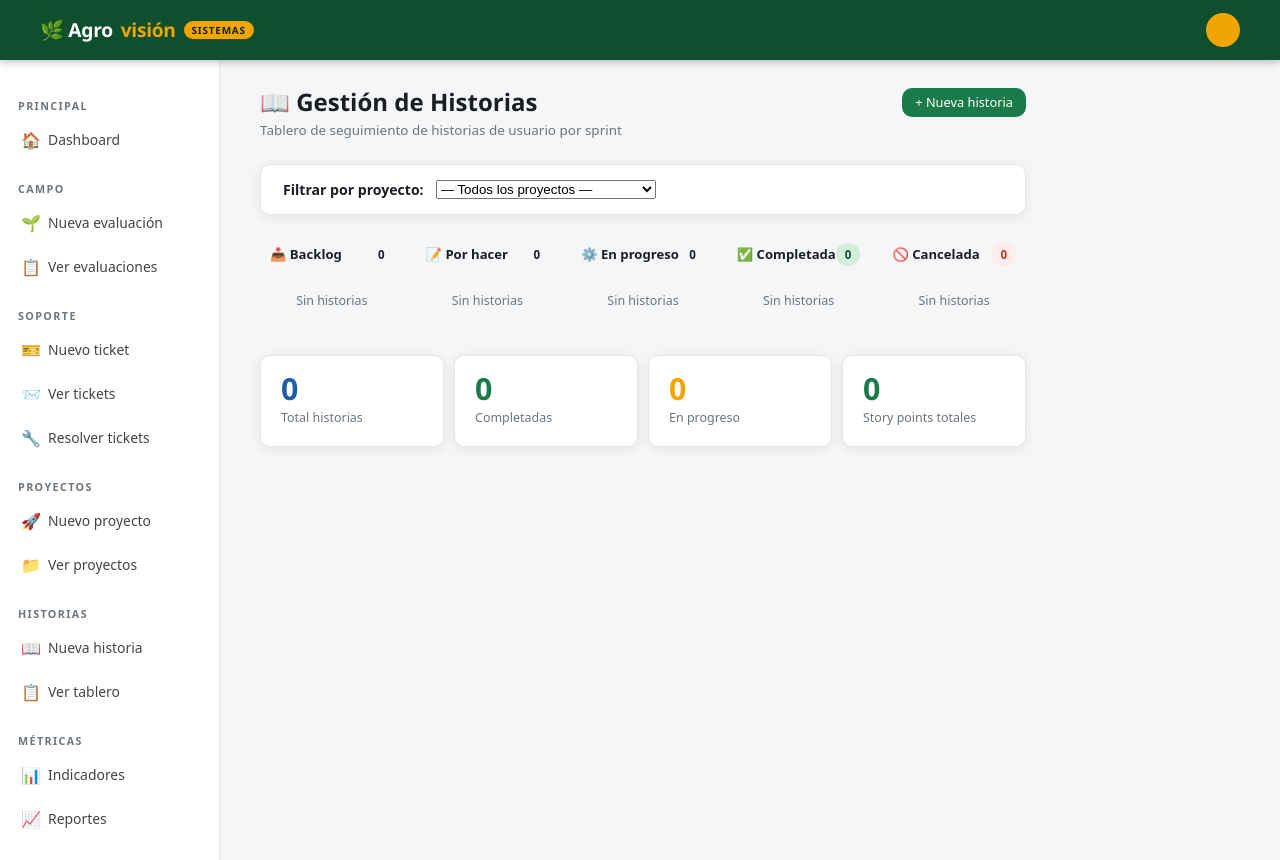
After one commit to Asbieru/Trabajo-DAW-Agrovision, a Flask app: template templates/gestionHistorias.html in a window 1280 px wide. The commit adds this page. Run offline with Flask 3, Linux system fonts and the light colour scheme; the template is opened without the code that fills it, so the values that code supplies are empty.

Commit message:
CU Gestionar Historias

```diff
--- a/main.py
+++ b/main.py
@@ -6,6 +6,9 @@ from flask import Flask, render_template, request, redirect, url_for, session
 from usuarioAD import autenticarUsuario, buscarUsuarioPorCorreo
 from flask import Flask, render_template, request, redirect, url_for, session, Response
 from ticketDB import (Ticket,listarTickets,insertarTicket,obtenerTicket, resolverTicket,resumenTickets,ticketsPorAplicacion,ticketsPorPrioridad)
+from historiasDB import (Historia, listarHistorias, insertarHistoria,
+                         actualizarEstadoHistoria, listarTodosSprints,
+                         listarSprintsPorProyecto, resumenHistoriasPorProyecto)
 from proyectoDB import (Proyecto, listarProyectos, insertarProyecto)
 from indicadoresAD import (resumenKPI, kpiPorAplicacion, kpiPorPrioridad,
                             kpiPorAgente, kpiPorMes, kpiSprintsActivos)
@@ -322,6 +325,55 @@ def exportar_csv():
     )
 
 
+@app.route('/historias')
+def listar_historias():
+    id_proyecto = request.args.get('id_proyecto', type=int)
+    historias   = listarHistorias(id_proyecto)
+    proyectos   = listarProyectos()
+    return render_template('gestionHistorias.html',
+                           historias=historias,
+                           proyectos=proyectos,
+                           id_proyecto_sel=id_proyecto)
+
+
+@app.route('/historia/nueva')
+def form_historia():
+    id_proyecto_pre = request.args.get('id_proyecto', type=int)
+    proyectos       = listarProyectos()
+    sprints         = listarTodosSprints()
+    usuarios        = obtenerUsuarios()
+    return render_template('nuevaHistoria.html',
+                           proyectos=proyectos,
+                           sprints=sprints,
+                           usuarios=usuarios,
+                           id_proyecto_pre=id_proyecto_pre)
+
+
+@app.route('/historia/guardar', methods=['POST'])
+def guardar_historia():
+    try:
+        obj = Historia(
+            id_proyecto  = request.form['id_proyecto'],
+            id_sprint    = request.form.get('id_sprint') or None,
+            id_asignado  = request.form.get('id_asignado') or None,
+            codigo       = request.form['codigo'],
+            titulo       = request.form['titulo'],
+            tipo         = request.form['tipo'],
+            prioridad    = request.form['prioridad'],
+            estado       = request.form['estado'],
+            story_points = request.form.get('story_points') or 0,
+        )
+        insertarHistoria(obj)
+    except Exception as e:
+        print(f'Error al guardar historia: {e}')
+    return redirect(url_for('listar_historias'))
+
+
+@app.route('/historia/<int:id_historia>/estado', methods=['POST'])
+def cambiar_estado_historia(id_historia):
+    nuevo_estado = request.form.get('estado')
+    actualizarEstadoHistoria(id_historia, nuevo_estado)
+    return redirect(request.referrer or url_for('listar_historias'))
 
 # ──────────────────────────────────────────────────────────────
 #  ARRANQUE
--- a/templates/base.html
+++ b/templates/base.html
@@ -77,6 +77,16 @@
             <span class="ico">📁</span> Ver proyectos
         </a>
 
+         <div class="sidebar-section">Historias</div>
+        <a href="{{ url_for('form_historia') }}"
+           class="{{ 'activo' if request.endpoint == 'form_historia' else '' }}">
+            <span class="ico">📖</span> Nueva historia
+        </a>
+        <a href="{{ url_for('listar_historias') }}"
+           class="{{ 'activo' if request.endpoint == 'listar_historias' else '' }}">
+            <span class="ico">📋</span> Ver tablero
+        </a>
+
         <div class="sidebar-section">Métricas</div>
         <a href="{{ url_for('indicadores_soporte') }}"
            class="{{ 'activo' if request.endpoint == 'indicadores_soporte' else '' }}">
--- /dev/null
+++ b/templates/gestionHistorias.html
@@ -0,0 +1,137 @@
+{% extends "base.html" %}
+{% block title %}Gestión de Historias{% endblock %}
+
+{% block content %}
+<div class="page-header">
+    <div>
+        <h1>📖 Gestión de Historias</h1>
+        <p>Tablero de seguimiento de historias de usuario por sprint</p>
+    </div>
+    <a class="btn btn-verde btn-sm" href="{{ url_for('form_historia') }}">+ Nueva historia</a>
+</div>
+
+<!-- FILTRO POR PROYECTO -->
+<div class="card" style="margin-bottom:18px;">
+    <div class="card-body" style="padding:14px 22px;">
+        <form method="GET" action="{{ url_for('listar_historias') }}" style="display:flex;align-items:center;gap:12px;flex-wrap:wrap;">
+            <label style="font-weight:600;font-size:0.88rem;">Filtrar por proyecto:</label>
+            <select name="id_proyecto" onchange="this.form.submit()" style="min-width:220px;">
+                <option value="">— Todos los proyectos —</option>
+                {% for p in proyectos %}
+                <option value="{{ p.id_proyecto }}" {% if id_proyecto_sel == p.id_proyecto %}selected{% endif %}>
+                    {{ p.nombre }}
+                </option>
+                {% endfor %}
+            </select>
+            {% if id_proyecto_sel %}
+            <a href="{{ url_for('form_historia', id_proyecto=id_proyecto_sel) }}" class="btn btn-outline btn-sm">
+                + Historia para este proyecto
+            </a>
+            {% endif %}
+        </form>
+    </div>
+</div>
+
+<!-- TABLERO KANBAN -->
+{% set columnas = [
+    ('backlog',      '📥 Backlog',      'gris'),
+    ('por_hacer',    '📝 Por hacer',    'azul'),
+    ('en_progreso',  '⚙️ En progreso',  'acento'),
+    ('completada',   '✅ Completada',   'verde'),
+    ('cancelada',    '🚫 Cancelada',    'rojo')
+] %}
+
+<div style="display:grid;grid-template-columns:repeat(5,1fr);gap:12px;align-items:start;">
+
+{% for estado_key, estado_label, color_cls in columnas %}
+{% set col_historias = historias | selectattr('estado', 'equalto', estado_key) | list %}
+<div style="background:var(--gris-fondo);border-radius:10px;padding:10px;">
+
+    <!-- Encabezado columna -->
+    <div style="display:flex;align-items:center;justify-content:space-between;margin-bottom:10px;">
+        <span style="font-weight:700;font-size:0.82rem;">{{ estado_label }}</span>
+        <span class="badge badge-{{ color_cls }}" style="font-size:0.72rem;">{{ col_historias|length }}</span>
+    </div>
+
+    <!-- Tarjetas -->
+    {% if col_historias %}
+        {% for h in col_historias %}
+        <div class="card" style="margin-bottom:10px;border-left:3px solid var(--{% if h.prioridad == 'critica' %}rojo{% elif h.prioridad == 'alta' %}acento{% elif h.prioridad == 'media' %}azul{% else %}gris-borde{% endif %});">
+            <div class="card-body" style="padding:12px;">
+
+                <!-- Código y tipo -->
+                <div style="display:flex;justify-content:space-between;align-items:center;margin-bottom:6px;">
+                    <span style="font-size:0.72rem;font-weight:700;color:var(--verde-oscuro);">{{ h.codigo }}</span>
+                    <span class="badge badge-{% if h.tipo == 'bug' %}rojo{% elif h.tipo == 'tecnica' %}azul{% else %}verde{% endif %}" style="font-size:0.68rem;">
+                        {{ h.tipo }}
+                    </span>
+                </div>
+
+                <!-- Título -->
+                <p style="font-size:0.83rem;font-weight:600;margin:0 0 6px 0;line-height:1.3;">{{ h.titulo }}</p>
+
+                <!-- Proyecto y sprint -->
+                <p style="font-size:0.72rem;color:var(--gris-texto);margin:0 0 2px 0;">📁 {{ h.nombre_proyecto }}</p>
+                {% if h.nombre_sprint %}
+                <p style="font-size:0.72rem;color:var(--gris-texto);margin:0 0 6px 0;">🔁 {{ h.nombre_sprint }}</p>
+                {% endif %}
+
+                <!-- Asignado y puntos -->
+                <div style="display:flex;justify-content:space-between;align-items:center;margin-top:8px;">
+                    <span style="font-size:0.7rem;color:var(--gris-texto);">
+                        👤 {{ h.nombre_asignado or '—' }}
+                    </span>
+                    <span style="font-size:0.7rem;font-weight:700;color:var(--verde);">
+                        {{ h.story_points }} pts
+                    </span>
+                </div>
+
+                <!-- Mover estado -->
+                <div style="margin-top:10px;border-top:1px solid var(--gris-borde);padding-top:8px;">
+                    <form method="POST" action="{{ url_for('cambiar_estado_historia', id_historia=h.id_historia) }}">
+                        <div style="display:flex;gap:6px;align-items:center;">
+                            <select name="estado" style="font-size:0.72rem;padding:3px 6px;flex:1;">
+                                <option value="backlog"     {% if h.estado=='backlog' %}selected{% endif %}>📥 Backlog</option>
+                                <option value="por_hacer"  {% if h.estado=='por_hacer' %}selected{% endif %}>📝 Por hacer</option>
+                                <option value="en_progreso"{% if h.estado=='en_progreso' %}selected{% endif %}>⚙️ En progreso</option>
+                                <option value="completada" {% if h.estado=='completada' %}selected{% endif %}>✅ Completada</option>
+                                <option value="cancelada"  {% if h.estado=='cancelada' %}selected{% endif %}>🚫 Cancelada</option>
+                            </select>
+                            <button type="submit" class="btn btn-verde btn-sm" style="padding:3px 8px;font-size:0.7rem;">→</button>
+                        </div>
+                    </form>
+                </div>
+
+            </div>
+        </div>
+        {% endfor %}
+    {% else %}
+        <p style="font-size:0.78rem;color:var(--gris-texto);text-align:center;padding:16px 0;">Sin historias</p>
+    {% endif %}
+
+</div>
+{% endfor %}
+
+</div>
+
+<!-- RESUMEN TOTAL -->
+<div style="margin-top:18px;display:flex;gap:10px;flex-wrap:wrap;">
+    <div class="stat-card" style="flex:1;min-width:120px;">
+        <div class="stat-num azul">{{ historias|length }}</div>
+        <div class="stat-label">Total historias</div>
+    </div>
+    <div class="stat-card" style="flex:1;min-width:120px;">
+        <div class="stat-num verde">{{ historias|selectattr('estado','equalto','completada')|list|length }}</div>
+        <div class="stat-label">Completadas</div>
+    </div>
+    <div class="stat-card" style="flex:1;min-width:120px;">
+        <div class="stat-num acento">{{ historias|selectattr('estado','equalto','en_progreso')|list|length }}</div>
+        <div class="stat-label">En progreso</div>
+    </div>
+    <div class="stat-card" style="flex:1;min-width:120px;">
+        <div class="stat-num verde">{{ historias|sum(attribute='story_points') }}</div>
+        <div class="stat-label">Story points totales</div>
+    </div>
+</div>
+
+{% endblock %}
```
Also changed, not shown: historiasDB.py (added, +176 -0 lines), templates/nuevaHistoria.html (added, +134 -0 lines), templates/panelDeControl.html (+12 -0 lines).
